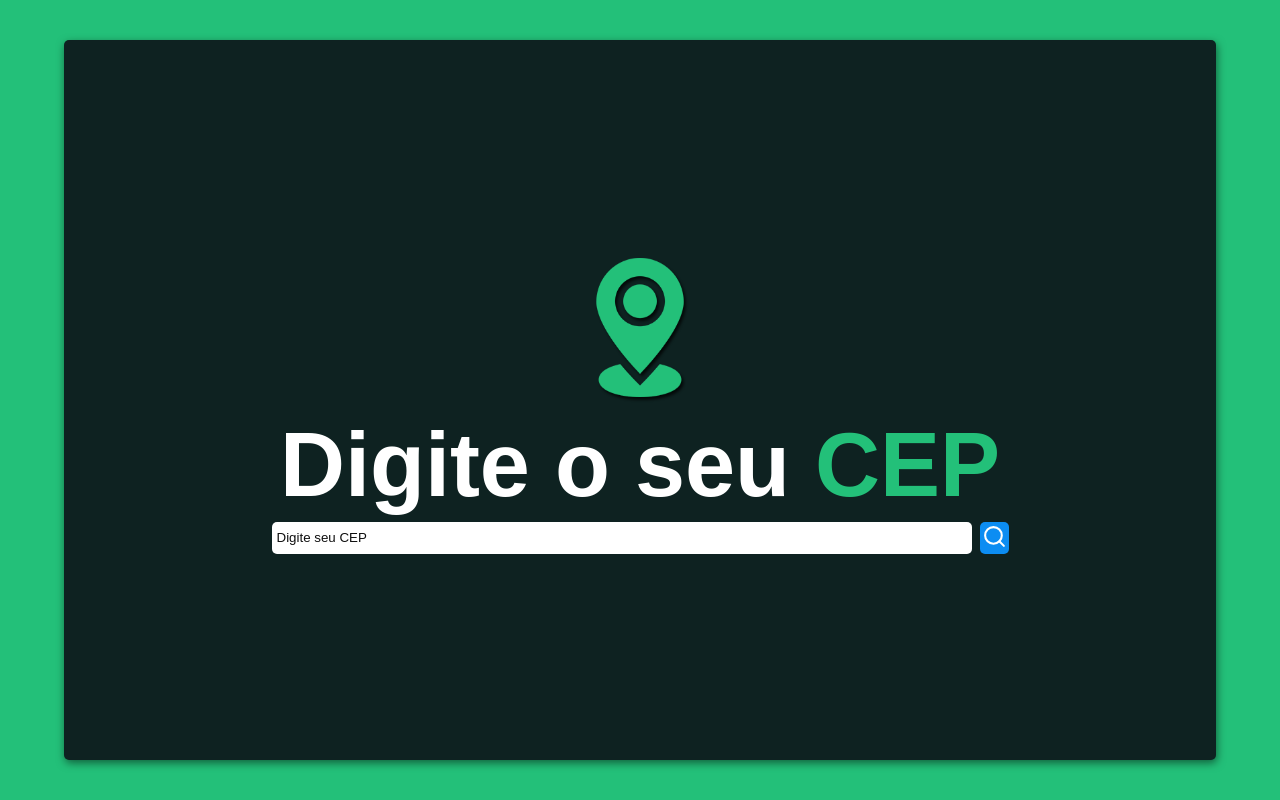
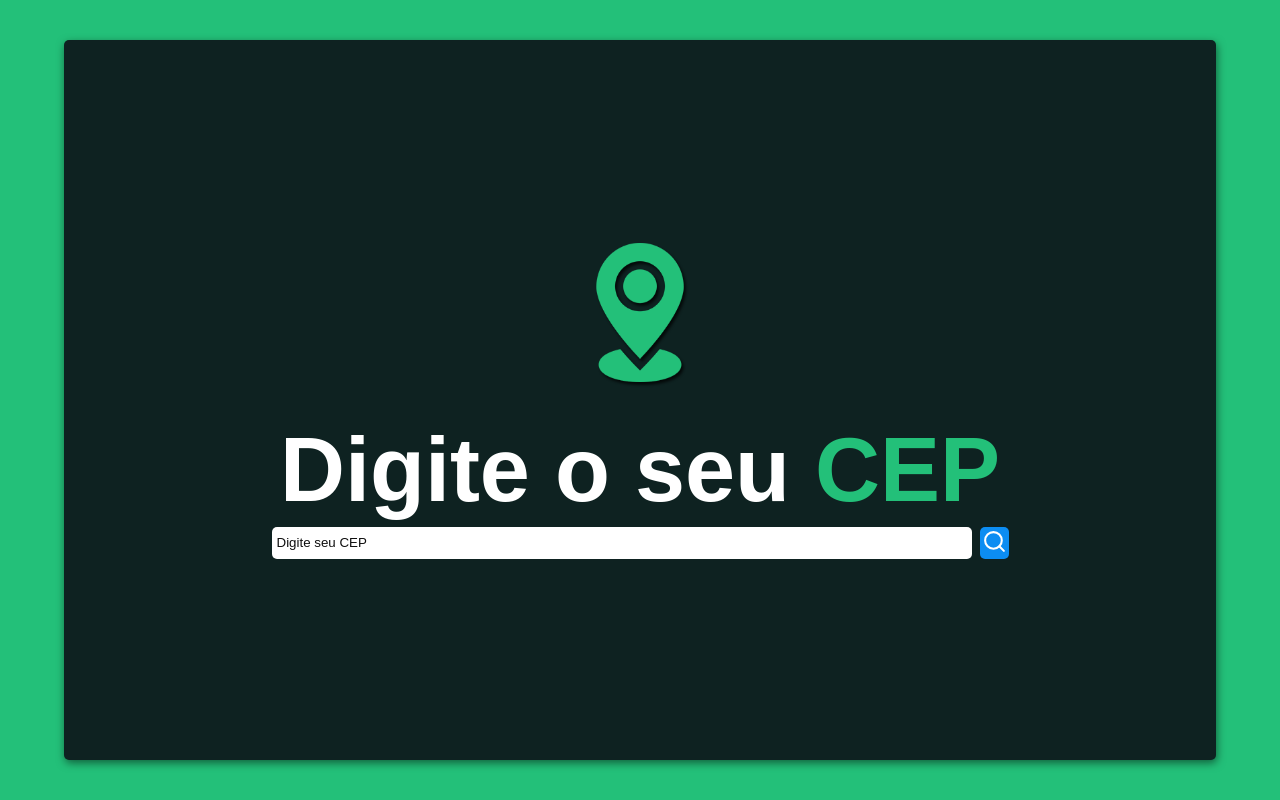
Before and after one commit to luanduartesv/BuscaCEP, a React (Create React App) app: page / in a window 1280 px wide. Built offline with nearby package versions, Linux system fonts and the light colour scheme.

Commit message:
Add files via upload

```diff
--- a/src/style.css
+++ b/src/style.css
@@ -5,6 +5,8 @@ body{
 }
 img{
     width: 15%;
+    margin-bottom: 20px;
+    margin-top: -10px;
 }
 .container{
     display: flex;
```
